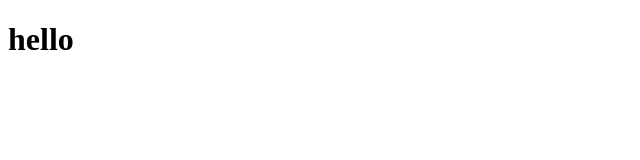
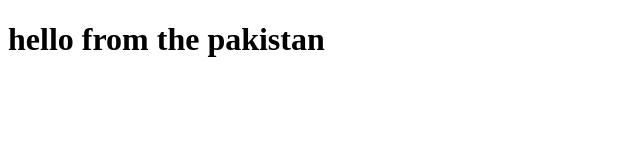
Before and after one commit to Shayan5785/test-site, a plain HTML site: page index.html in a window 1280 px wide. Shown: the whole page, without its empty margins (0-640 px from the left). Drawn offline with Linux system fonts and the light colour scheme.

Commit message:
Add files via upload

```diff
--- a/index.html
+++ b/index.html
@@ -6,6 +6,6 @@
     <title>Document</title>
 </head>
 <body>
-    <h1>hello</h1>
+    <h1>hello from the pakistan</h1>
 </body>
 </html>
```
